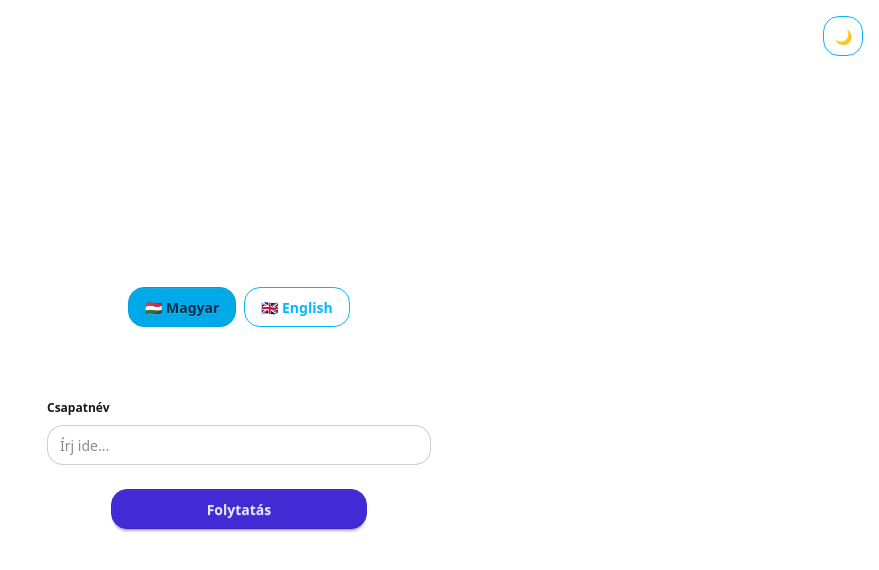
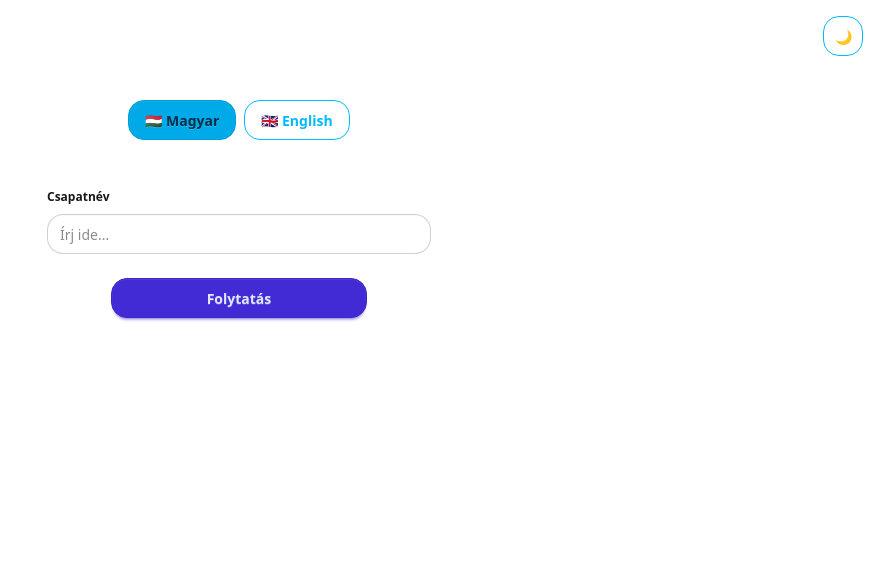
Before and after one commit to baconhoney/3DPuzzleQuiz, a React (Vite) app in the folder ClientWebpage/: page / in a window 1280 px wide. Shown: the top 570 px of the page, without its empty margins (401-1280 px from the left). Built offline with nearby package versions, Linux system fonts and the light colour scheme.

Commit message:
Added #8

```diff
--- a/ClientWebpage/src/Register.jsx
+++ b/ClientWebpage/src/Register.jsx
@@ -34,12 +34,12 @@
     };
 
     return (
-        <div className="flex flex-col items-center justify-center min-h-screen gap-16 w-full">
+        <div className="flex flex-col items-center min-h-screen gap-10 w-full">
             <div className="absolute top-4 right-4 z-50">
                 <ThemeToggle />
             </div>
 
-            <div className="flex flex-col items-center gap-2 mt-4">
+            <div className="flex flex-col items-center gap-2 mt-25">
                 <div className="flex items-center gap-2">
                     <button
                         className={"btn btn-info btn-outline" + isLanguageSelected("hu")}
@@ -67,6 +67,7 @@
                         className={"input w-full " + (nameError ? "input-error" : "")}
                         placeholder={t("type_here")}
                         value={teamName}
+                        maxLength={200}
                         onChange={handleInputChange}
                     />
                     {nameError && (
```
